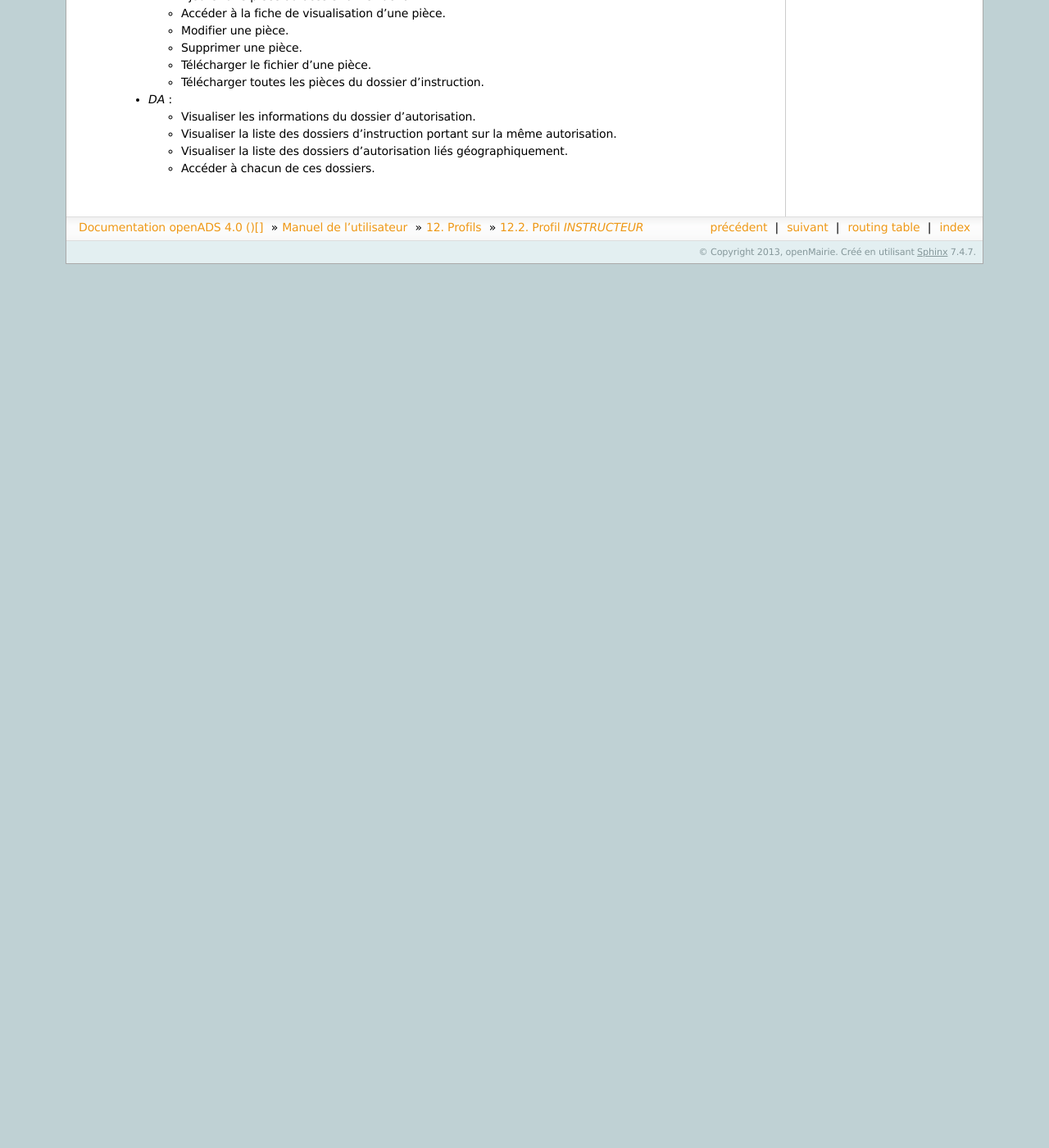
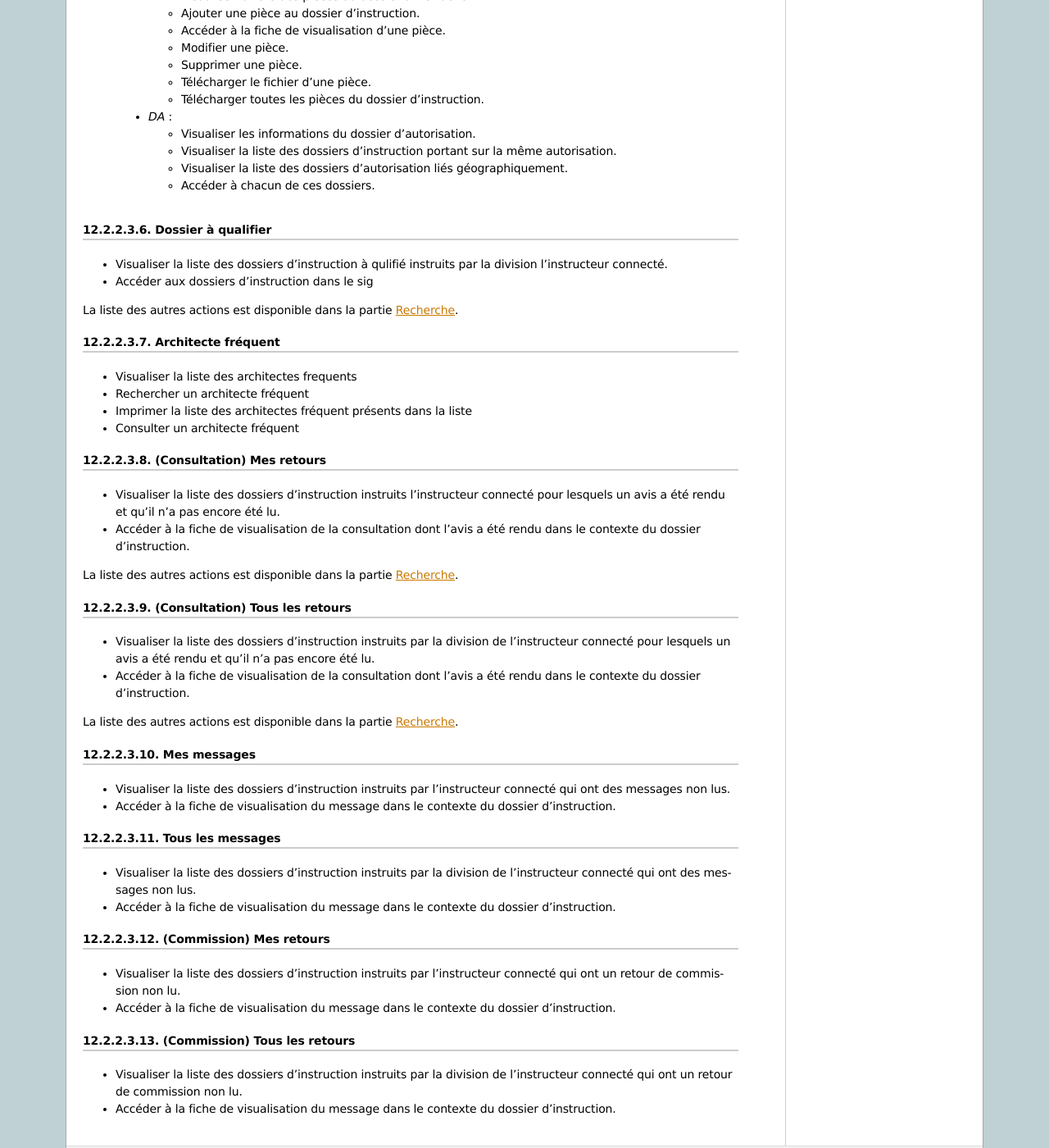
Before and after one commit to mpavaux/openads-documentation, a Sphinx documentation site: the page built from source/manuel_utilisateur/profils/instructeur.rst, in a window 1280 px wide and 1400 px high, scrolled down 4012 px. Shown: the whole window at 82% size. Built offline with Sphinx 7.4.7, drawn with Linux system fonts in a browser that asks for light colours; before the commit the page ends 4334 px from its top, so only the background shows below that; some of the changed text lies outside the part shown.

Commit message:
Finalisation de la doc du profil instructeur

```diff
--- a/source/manuel_utilisateur/profils/instructeur.rst
+++ b/source/manuel_utilisateur/profils/instructeur.rst
@@ -206,6 +206,7 @@
     - Visualiser l'édition d'une consultation.
     - Finaliser l'édition d'une consultation.
     - Reprendre la rédaction de l'édition d'une consultation.
+    - Marquer comme lu
 
   - *Commission(s)* :
 
@@ -253,3 +254,60 @@
     - Visualiser la liste des dossiers d'instruction portant sur la même autorisation.
     - Visualiser la liste des dossiers d'autorisation liés géographiquement.
     - Accéder à chacun de ces dossiers.
+
+
+Dossier à qualifier
+###################
+
+- Visualiser la liste des dossiers d'instruction à qulifié instruits par la division l'instructeur connecté.
+- Accéder aux dossiers d'instruction dans le sig
+
+La liste des autres actions est disponible dans la partie `Recherche`_.
+
+Architecte fréquent
+###################
+
+- Visualiser la liste des architectes frequents
+- Rechercher un architecte fréquent
+- Imprimer la liste des architectes fréquent présents dans la liste
+- Consulter un architecte fréquent
+
+(Consultation) Mes retours
+##########################
+
+- Visualiser la liste des dossiers d'instruction instruits l'instructeur connecté pour lesquels un avis a été rendu et qu'il n'a pas encore été lu.
+- Accéder à la fiche de visualisation de la consultation dont l'avis a été rendu dans le contexte du dossier d'instruction.
+
+La liste des autres actions est disponible dans la partie `Recherche`_.
+
+(Consultation) Tous les retours
+###############################
+
+- Visualiser la liste des dossiers d'instruction instruits par la division de l'instructeur connecté pour lesquels un avis a été rendu et qu'il n'a pas encore été lu.
+- Accéder à la fiche de visualisation de la consultation dont l'avis a été rendu dans le contexte du dossier d'instruction.
+
+La liste des autres actions est disponible dans la partie `Recherche`_.
+
+Mes messages
+############
+
+- Visualiser la liste des dossiers d'instruction instruits par l'instructeur connecté qui ont des messages non lus.
+- Accéder à la fiche de visualisation du message dans le contexte du dossier d'instruction.
+
+Tous les messages
+#################
+
+- Visualiser la liste des dossiers d'instruction instruits par la division de l'instructeur connecté qui ont des messages non lus.
+- Accéder à la fiche de visualisation du message dans le contexte du dossier d'instruction.
+
+(Commission) Mes retours
+########################
+
+- Visualiser la liste des dossiers d'instruction instruits par l'instructeur connecté qui ont un retour de commission non lu.
+- Accéder à la fiche de visualisation du message dans le contexte du dossier d'instruction.
+
+(Commission) Tous les retours
+#############################
+
+- Visualiser la liste des dossiers d'instruction instruits par la division de l'instructeur connecté qui ont un retour de commission non lu.
+- Accéder à la fiche de visualisation du message dans le contexte du dossier d'instruction.
```
